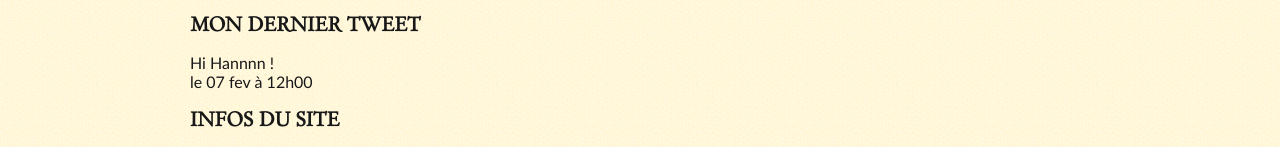
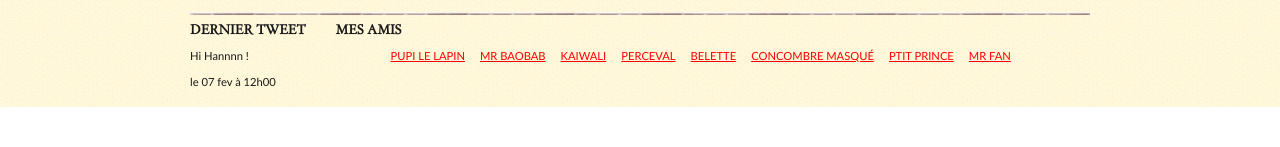
Before and after one commit to mouradatg/courses-cv, a plain HTML site: page site1.html in a window 1280 px wide. Shown: the part 805-952 px from the top of the page. After the commit the page ends 912 px from the top, so only its background shows below. Drawn offline with Linux system fonts and the light colour scheme.

Commit message:
Création CSS du footer et instalation du séparateur

```diff
--- a/site1.html
+++ b/site1.html
@@ -65,27 +65,17 @@
 		</section>
 
 		<footer>
-			<div>
-				<h1>Mon dernier tweet</h1>
+			<div id="tweet">
+				<h1>Dernier tweet</h1>
 
-				<p>Hi Hannnn !<br />
+				<p>Hi Hannnn !<br /><br />
 				le 07 fev à 12h00</p>
 			</div>
 
-			<div>
-				<h1>Infos du site</h1>
-
-				<ul>
-					<li><a href="#">Mentions lègales</a></li>
-					<li><a href="#">Politique de confidentialité</a></li>
-				</ul>
-
-			</div>
-
-			<div>
+			<div id="amis">
 				<h1>Mes amis</h1>
 
-				<ul>
+				<ul id="liste-amis">
 					<li><a href="#">Pupi le lapin</a></li>
 					<li><a href="#">Mr Baobab</a></li>
 					<li><a href="#">Kaiwali</a></li>
--- a/style-site1.css
+++ b/style-site1.css
@@ -235,3 +235,31 @@ Par Mourad Attig
 	{
 	    margin-right: 5px;
 	}
+
+	/*	------------------------------------
+	Footer
+	------------------------------------*/
+	footer {
+		background-image: url("img/separateur.png");
+		background-repeat: repeat-x;
+		background-position: top;
+		display: flex;
+	}
+
+	footer h1 {
+		font-size: 0.8em;
+	}
+
+	footer p, footer ul {
+		font-size: 0.7em;
+	}
+
+	#amis {
+		margin-left: 30px;
+	}
+
+	#liste-amis {
+		display: flex;
+		flex-wrap: wrap;
+		align-content: space-between;
+	}
```
